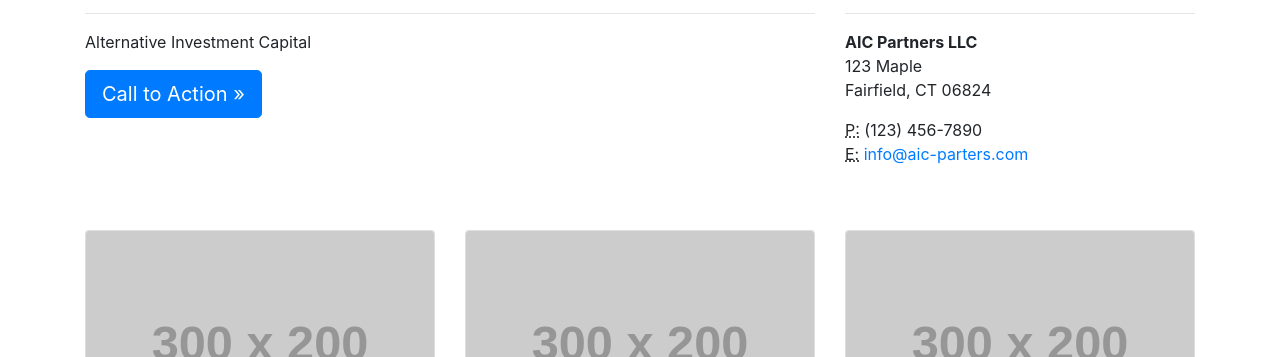
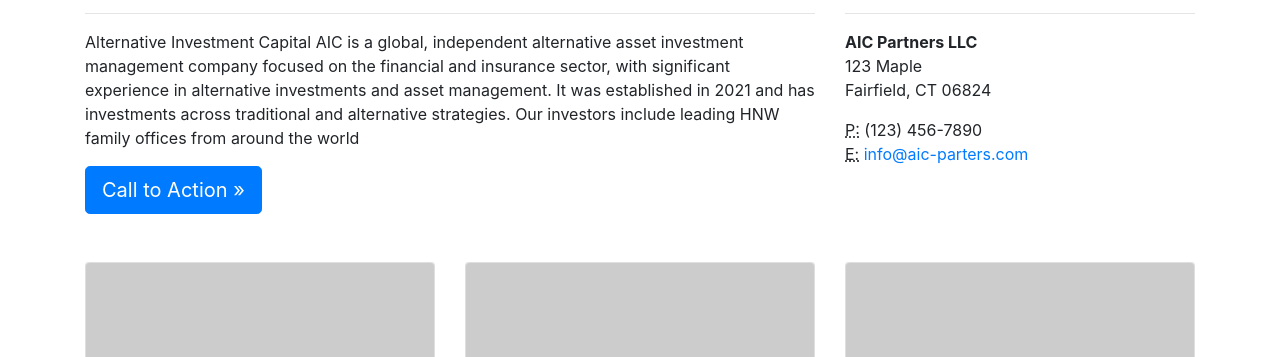
Before and after one commit to aicpartners/aicpartners.github.io, a website: page index.html in a window 1280 px wide. Shown: the part 443-800 px from the top of the page. Drawn offline with Linux system fonts and the light colour scheme; placeholder pictures from the web are drawn by us.

Commit message:
Update index.html

```diff
--- a/index.html
+++ b/index.html
@@ -67,7 +67,9 @@
       <div class="col-md-8 mb-5">
         <h2>What We Do</h2>
         <hr>
-        <p>Alternative Investment Capital</p>
+        <p>Alternative Investment Capital
+            AIC  is a global, independent alternative asset investment management company focused on the financial and insurance sector, with significant experience in alternative investments and asset management. It was established in 2021 and has investments across traditional and alternative strategies. Our investors include leading HNW family offices from around the world
+          </p>
         <a class="btn btn-primary btn-lg" href="#">Call to Action &raquo;</a>
       </div>
       <div class="col-md-4 mb-5">
```
